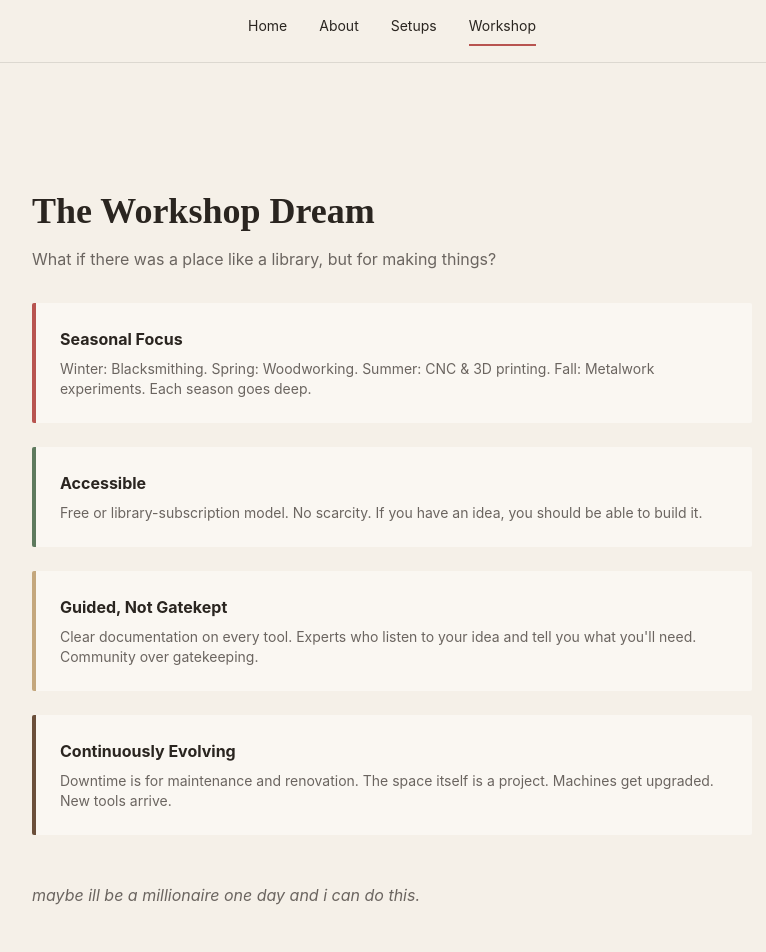
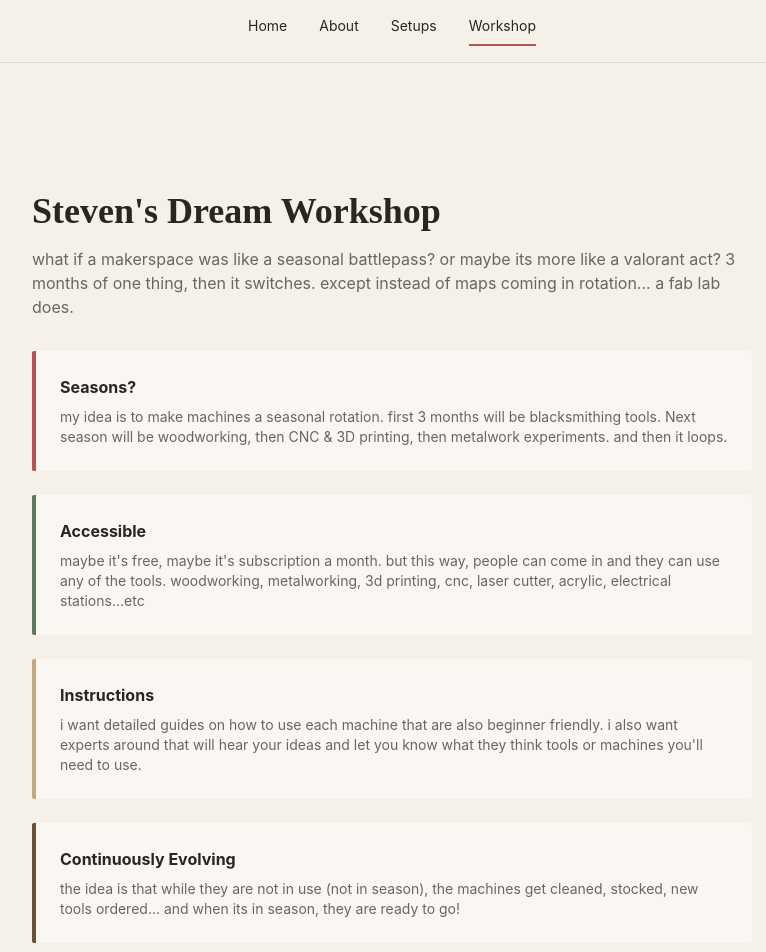
Before and after one commit to Nubb-nubb/nubb-nubb.github.io, a Vue app: page /#/workshop in a window 1280 px wide. Shown: the top 952 px of the page, without its empty margins (248-1014 px from the left). Built offline with nearby package versions, Linux system fonts and the light colour scheme; the HTML template or start-up script is replaced by a standard one.

Commit message:
some updates to text

```diff
--- a/src/views/WorkshopView.vue
+++ b/src/views/WorkshopView.vue
@@ -1,39 +1,39 @@
 <template>
   <section class="max-w-3xl mx-auto px-6 py-20">
-    <h2 class="section-title">The Workshop Dream</h2>
+    <h2 class="section-title">Steven's Dream Workshop</h2>
 
     <p class="mb-8 text-text-secondary">
-      What if there was a place like a library, but for making things?
+      what if a makerspace was like a seasonal battlepass? or maybe its more like a valorant act? 3 months of one thing, then it switches. except instead of maps coming in rotation... a fab lab does.
     </p>
 
     <div class="space-y-6 mb-12">
       <WorkshopCard
-        title="Seasonal Focus"
+        title="Seasons?"
         color="border-accent-red"
-        description="Winter: Blacksmithing. Spring: Woodworking. Summer: CNC & 3D printing. Fall: Metalwork experiments. Each season goes deep."
+        description="my idea is to make machines a seasonal rotation. first 3 months will be blacksmithing tools. Next season will be woodworking, then CNC & 3D printing, then metalwork experiments. and then it loops."
       />
 
       <WorkshopCard
         title="Accessible"
         color="border-plant-green"
-        description="Free or library-subscription model. No scarcity. If you have an idea, you should be able to build it."
+        description="maybe it's free, maybe it's subscription a month. but this way, people can come in and they can use any of the tools. woodworking, metalworking, 3d printing, cnc, laser cutter, acrylic, electrical stations...etc"
       />
 
       <WorkshopCard
-        title="Guided, Not Gatekept"
+        title="Instructions"
         color="border-wood-light"
-        description="Clear documentation on every tool. Experts who listen to your idea and tell you what you'll need. Community over gatekeeping."
+        description="i want detailed guides on how to use each machine that are also beginner friendly. i also want experts around that will hear your ideas and let you know what they think tools or machines you'll need to use."
       />
 
       <WorkshopCard
         title="Continuously Evolving"
         color="border-wood-dark"
-        description="Downtime is for maintenance and renovation. The space itself is a project. Machines get upgraded. New tools arrive."
+        description="the idea is that while they are not in use (not in season), the machines get cleaned, stocked, new tools ordered... and when its in season, they are ready to go!"
       />
     </div>
 
     <p class="italic text-text-secondary">
-      maybe ill be a millionaire one day and i can do this.
+      maybe i'll be a millionaire one day and i can do this.
     </p>
   </section>
 </template>
```
